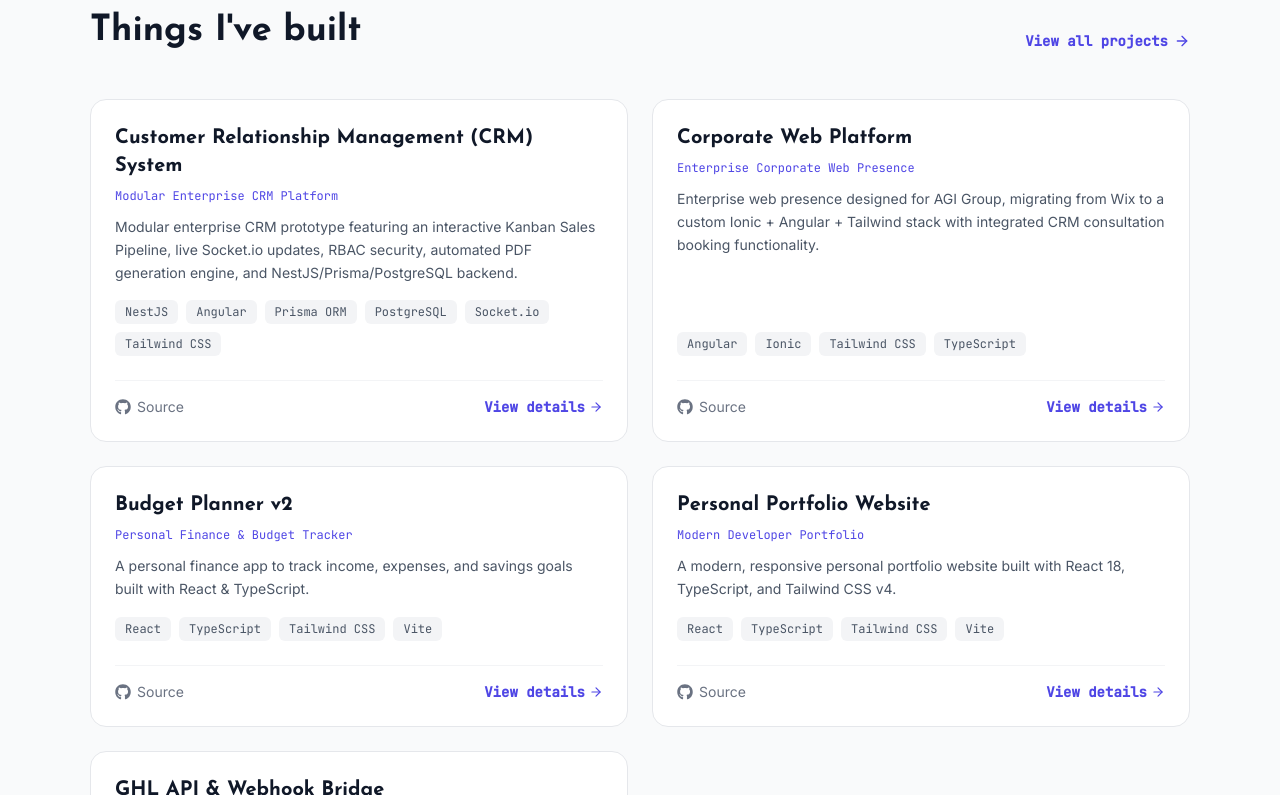
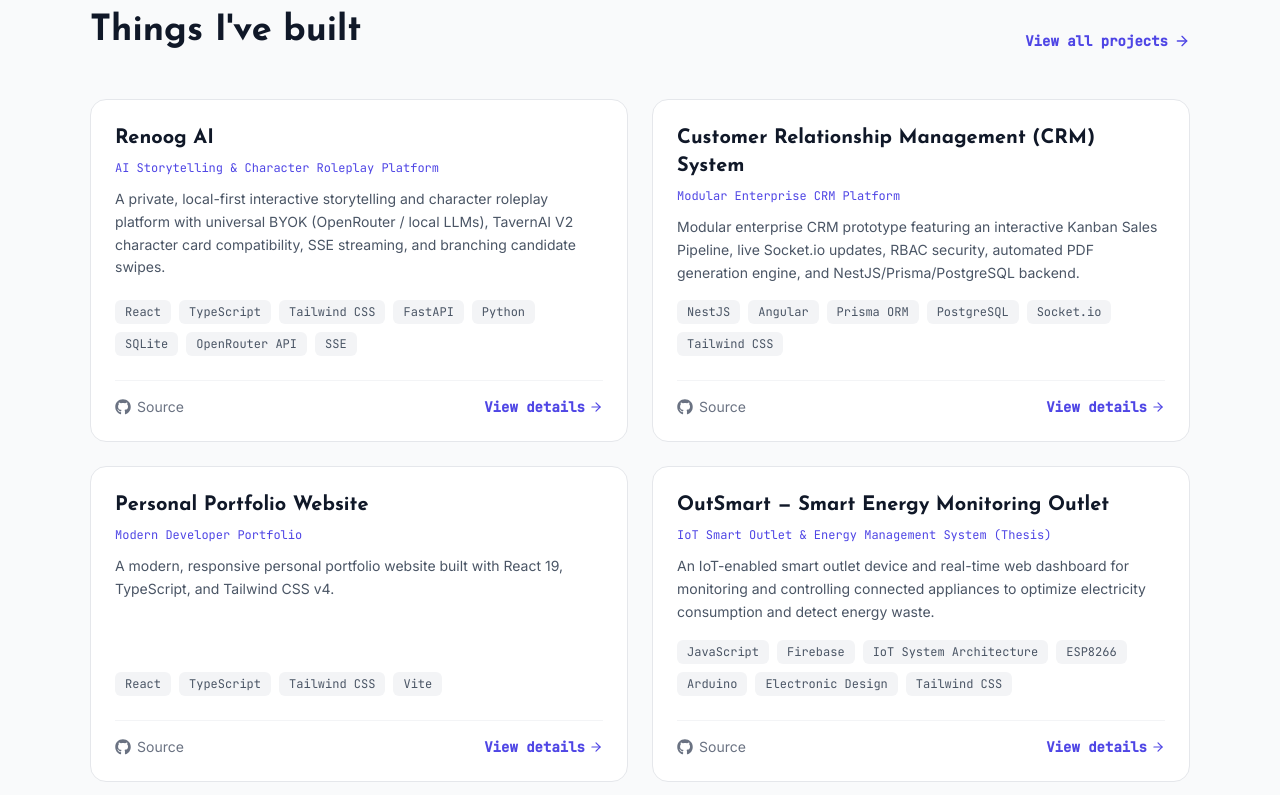
Before and after one commit to danielrosscamara/my-portfolio, a React (Vite) app: page / in a window 1280 px wide. Shown: the part 2385-3180 px from the top of the page. Built offline with nearby package versions, Linux system fonts and the light colour scheme.

Commit message:
add Renoog AI and OutSmart thesis projects and configure 5 GitHub pinned repositories

```diff
--- a/src/data/portfolioData.ts
+++ b/src/data/portfolioData.ts
@@ -30,6 +30,37 @@ export const experiences: Experience[] = [
 export const projects: Project[] = [
   {
     id: 1,
+    title: 'Renoog AI',
+    subtitle: 'AI Storytelling & Character Roleplay Platform',
+    description: 'A private, local-first interactive storytelling and character roleplay platform with universal BYOK (OpenRouter / local LLMs), TavernAI V2 character card compatibility, SSE streaming, and branching candidate swipes.',
+    overview: 'Renoog AI is an expressive, local-first interactive storytelling platform engineered for immersive creative fiction and character roleplay. Designed as a private alternative to filtered cloud platforms, it features universal BYOK (Bring Your Own Key) inference, real-time SSE token streaming, TavernAI V2 character card metadata parsing (PNG/JSON), multi-persona management, and branching candidate swipes with sliding-window memory management.',
+    keyFeatures: [
+      'Universal LLM inference supporting OpenRouter, OpenAI-compatible APIs, and local runners (Ollama, LM Studio)',
+      'Real-time token streaming using Server-Sent Events (SSE) for low perceived latency',
+      'TavernAI V2 character card import/export engine extracting base64 metadata from PNG chunks and JSON',
+      'Multi-branch candidate generation and swipe rerolls with conversational state preservation',
+      'Dynamic persona manager with macro interpolation ({{char}}, {{user}}) and sliding-window memory',
+      'FastAPI backend with asynchronous SQLite / SQLModel architecture',
+    ],
+    techStack: ['React', 'TypeScript', 'Tailwind CSS', 'FastAPI', 'Python', 'SQLite', 'OpenRouter API', 'SSE'],
+    categorizedStack: [
+      { category: 'frontend', technologies: ['React', 'TypeScript', 'Tailwind CSS'] },
+      { category: 'backend', technologies: ['FastAPI', 'Python', 'REST APIs'] },
+      { category: 'databases', technologies: ['SQLite'] },
+      { category: 'ai_tools', technologies: ['OpenRouter API', 'Prompt Engineering'] },
+      { category: 'languages', technologies: ['TypeScript', 'Python'] },
+      { category: 'tools_platforms', technologies: ['Git', 'GitHub', 'Vite'] },
+    ],
+    liveUrl: '#',
+    githubUrl: 'https://github.com/danielrosscamara/renoog-ai',
+    sourceLinks: [
+      { label: 'GitHub Repository', url: 'https://github.com/danielrosscamara/renoog-ai' },
+    ],
+    featured: true,
+    pinned: true,
+  },
+  {
+    id: 2,
     title: 'Customer Relationship Management (CRM) System',
     subtitle: 'Modular Enterprise CRM Platform',
     description: 'Modular enterprise CRM prototype featuring an interactive Kanban Sales Pipeline, live Socket.io updates, RBAC security, automated PDF generation engine, and NestJS/Prisma/PostgreSQL backend.',
@@ -49,15 +80,70 @@ export const projects: Project[] = [
       { category: 'languages', technologies: ['TypeScript', 'JavaScript'] },
     ],
     liveUrl: '#',
-    githubUrl: 'https://github.com/danielrosscamara',
+    githubUrl: 'https://github.com/danielrosscamara/AGI-CRM',
     sourceLinks: [
-      { label: 'Frontend Repo', url: 'https://github.com/danielrosscamara' },
-      { label: 'Backend API Repo', url: 'https://github.com/danielrosscamara' },
+      { label: 'GitHub Repository', url: 'https://github.com/danielrosscamara/AGI-CRM' },
     ],
     featured: true,
+    pinned: true,
   },
   {
-    id: 2,
+    id: 3,
+    title: 'Personal Portfolio Website',
+    subtitle: 'Modern Developer Portfolio',
+    description: 'A modern, responsive personal portfolio website built with React 19, TypeScript, and Tailwind CSS v4.',
+    overview: 'A performance-focused, accessible personal portfolio website built with React 19, TypeScript, and Tailwind CSS v4. Features atmospheric ambient animations, a custom token-driven design system, and a dual-theme engine.',
+    keyFeatures: [
+      'Custom Neo-Glassmorphism navigation bar with persistent dark/light theme toggle',
+      'Atmospheric floating background blobs and fluid micro-interactions',
+      'Single source of truth TypeScript architecture with strict ESLint conformance',
+      'Responsive layout scaling from mobile viewports (375px) to 4K displays',
+    ],
+    techStack: ['React', 'TypeScript', 'Tailwind CSS', 'Vite'],
+    categorizedStack: [
+      { category: 'frontend', technologies: ['React', 'Tailwind CSS'] },
+      { category: 'languages', technologies: ['TypeScript', 'JavaScript'] },
+      { category: 'tools_platforms', technologies: ['Vite', 'Git', 'GitHub', 'Vercel'] },
+    ],
+    liveUrl: '#',
+    githubUrl: 'https://github.com/danielrosscamara/my-portfolio',
+    sourceLinks: [
+      { label: 'GitHub Repository', url: 'https://github.com/danielrosscamara/my-portfolio' },
+    ],
+    featured: true,
+    pinned: true,
+  },
+  {
+    id: 4,
+    title: 'OutSmart — Smart Energy Monitoring Outlet',
+    subtitle: 'IoT Smart Outlet & Energy Management System (Thesis)',
+    description: 'An IoT-enabled smart outlet device and real-time web dashboard for monitoring and controlling connected appliances to optimize electricity consumption and detect energy waste.',
+    overview: 'OutSmart is a full-stack IoT energy management platform consisting of custom smart outlet hardware (ESP8266 + PZEM-004T AC sensor + Solid State Relay) and a real-time responsive web application. Enables live telemetry streaming (Voltage, Current, Power, Power Factor), remote device control, idle appliance alerts, power bill estimation, and automated scheduling via Firebase Realtime Database.',
+    keyFeatures: [
+      'Custom IoT hardware unit engineered with NodeMCU ESP8266, PZEM-004T AC sensor, and SSR-40 DA relay',
+      'Real-time bi-directional telemetry sync and remote relay actuation via Firebase Realtime Database',
+      'Interactive web dashboard featuring live AC power gauges, consumption analytics, and bill estimation',
+      'Automated idle appliance detection with push notifications and customizable operating schedules',
+      'Non-invasive current sensing using split-core current transformer (CT coil) and step-down AC-DC power supply',
+    ],
+    techStack: ['JavaScript', 'Firebase', 'IoT System Architecture', 'ESP8266', 'Arduino', 'Electronic Design', 'Tailwind CSS'],
+    categorizedStack: [
+      { category: 'hardware_iot', technologies: ['IoT System Architecture', 'Electronic Design', 'Arduino'] },
+      { category: 'frontend', technologies: ['Tailwind CSS'] },
+      { category: 'databases', technologies: ['Firebase'] },
+      { category: 'languages', technologies: ['JavaScript'] },
+      { category: 'tools_platforms', technologies: ['Git', 'GitHub'] },
+    ],
+    liveUrl: '#',
+    githubUrl: 'https://github.com/danielrosscamara/outsmart',
+    sourceLinks: [
+      { label: 'GitHub Repository', url: 'https://github.com/danielrosscamara/outsmart' },
+    ],
+    featured: true,
+    pinned: true,
+  },
+  {
+    id: 5,
     title: 'Corporate Web Platform',
     subtitle: 'Enterprise Corporate Web Presence',
     description: 'Enterprise web presence designed for AGI Group, migrating from Wix to a custom Ionic + Angular + Tailwind stack with integrated CRM consultation booking functionality.',
@@ -75,14 +161,15 @@ export const projects: Project[] = [
       { category: 'tools_platforms', technologies: ['Git', 'GitHub', 'Vercel'] },
     ],
     liveUrl: '#',
-    githubUrl: 'https://github.com/danielrosscamara',
+    githubUrl: 'https://github.com/danielrosscamara/AGI-WEBSITE',
     sourceLinks: [
-      { label: 'Source Code', url: 'https://github.com/danielrosscamara' },
+      { label: 'GitHub Repository', url: 'https://github.com/danielrosscamara/AGI-WEBSITE' },
     ],
     featured: true,
+    pinned: true,
   },
   {
-    id: 3,
+    id: 6,
     title: 'Budget Planner v2',
     subtitle: 'Personal Finance & Budget Tracker',
     description: 'A personal finance app to track income, expenses, and savings goals built with React & TypeScript.',
@@ -104,35 +191,11 @@ export const projects: Project[] = [
     sourceLinks: [
       { label: 'GitHub Repository', url: 'https://github.com/danielrosscamara/budget-planner-v2' },
     ],
-    featured: true,
+    featured: false,
+    pinned: false,
   },
   {
-    id: 4,
-    title: 'Personal Portfolio Website',
-    subtitle: 'Modern Developer Portfolio',
-    description: 'A modern, responsive personal portfolio website built with React 18, TypeScript, and Tailwind CSS v4.',
-    overview: 'A performance-focused, accessible personal portfolio website built with React 19, TypeScript, and Tailwind CSS v4. Features atmospheric ambient animations, a custom token-driven design system, and a dual-theme engine.',
-    keyFeatures: [
-      'Custom Neo-Glassmorphism navigation bar with persistent dark/light theme toggle',
-      'Atmospheric floating background blobs and fluid micro-interactions',
-      'Single source of truth TypeScript architecture with strict ESLint conformance',
-      'Responsive layout scaling from mobile viewports (375px) to 4K displays',
-    ],
-    techStack: ['React', 'TypeScript', 'Tailwind CSS', 'Vite'],
-    categorizedStack: [
-      { category: 'frontend', technologies: ['React', 'Tailwind CSS'] },
-      { category: 'languages', technologies: ['TypeScript', 'JavaScript'] },
-      { category: 'tools_platforms', technologies: ['Vite', 'Git', 'GitHub', 'Vercel'] },
-    ],
-    liveUrl: '#',
-    githubUrl: 'https://github.com/danielrosscamara/my-portfolio',
-    sourceLinks: [
-      { label: 'GitHub Repository', url: 'https://github.com/danielrosscamara/my-portfolio' },
-    ],
-    featured: true,
-  },
-  {
-    id: 5,
+    id: 7,
     title: 'GHL API & Webhook Bridge',
     subtitle: 'Full-Stack Integration Suite',
     description: 'Full-stack GoHighLevel integration suite featuring REST API v2 Middleware, Webhook Listener & Simulator, Custom Funnel Scripting Suite, and a React + Tailwind CSS Custom Dashboard App designed for GHL Custom Menu iFrame embedding.',
@@ -153,9 +216,10 @@ export const projects: Project[] = [
     liveUrl: '#',
     githubUrl: 'https://github.com/danielrosscamara/ghl-api-webhook-bridge',
     sourceLinks: [
-      { label: 'Integration Repo', url: 'https://github.com/danielrosscamara/ghl-api-webhook-bridge' },
+      { label: 'GitHub Repository', url: 'https://github.com/danielrosscamara/ghl-api-webhook-bridge' },
     ],
-    featured: true,
+    featured: false,
+    pinned: false,
   },
 ];
 
```
